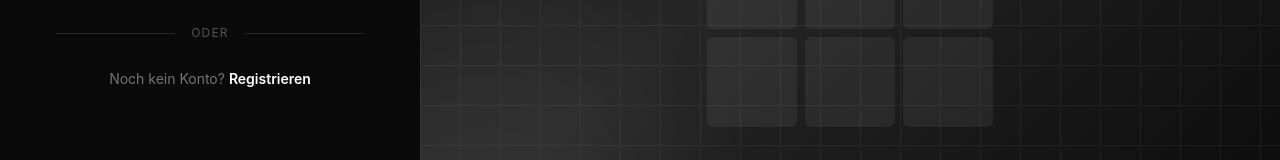
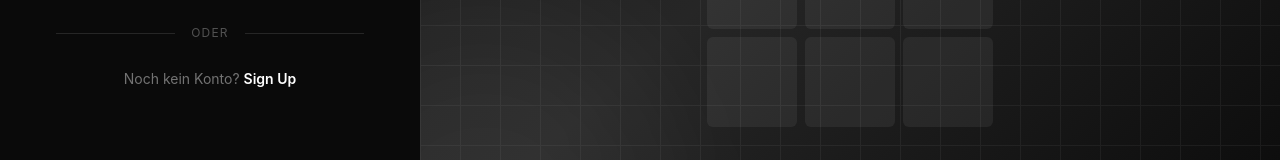
Before and after one commit to LelciEster/InstaClone, a SvelteKit app: page /login in a window 1280 px wide. Shown: the part 535-695 px from the top of the page. Built offline with nearby package versions, Linux system fonts and the light colour scheme.

Commit message:
feat: login UI

```diff
--- a/src/routes/login/+page.svelte
+++ b/src/routes/login/+page.svelte
@@ -66,7 +66,7 @@
 
     <p class="text-neutral-500 text-sm text-center">
       Noch kein Konto?
-      <a href="/register" class="text-white font-semibold hover:text-neutral-300 transition-colors">Registrieren</a>
+      <a href="/signup" class="text-white font-semibold hover:text-neutral-300 transition-colors">Sign Up</a>
     </p>
   </div>
 
```
